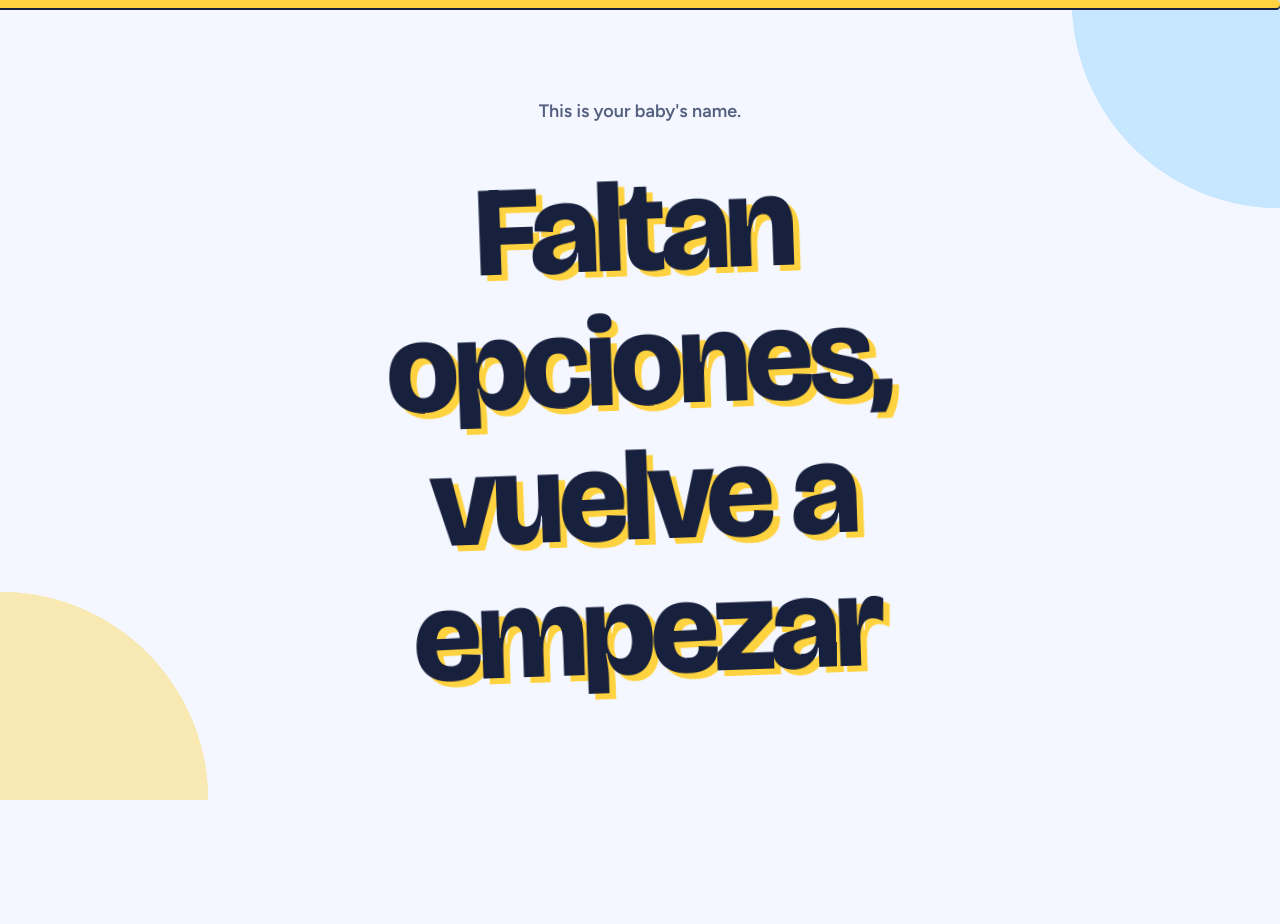
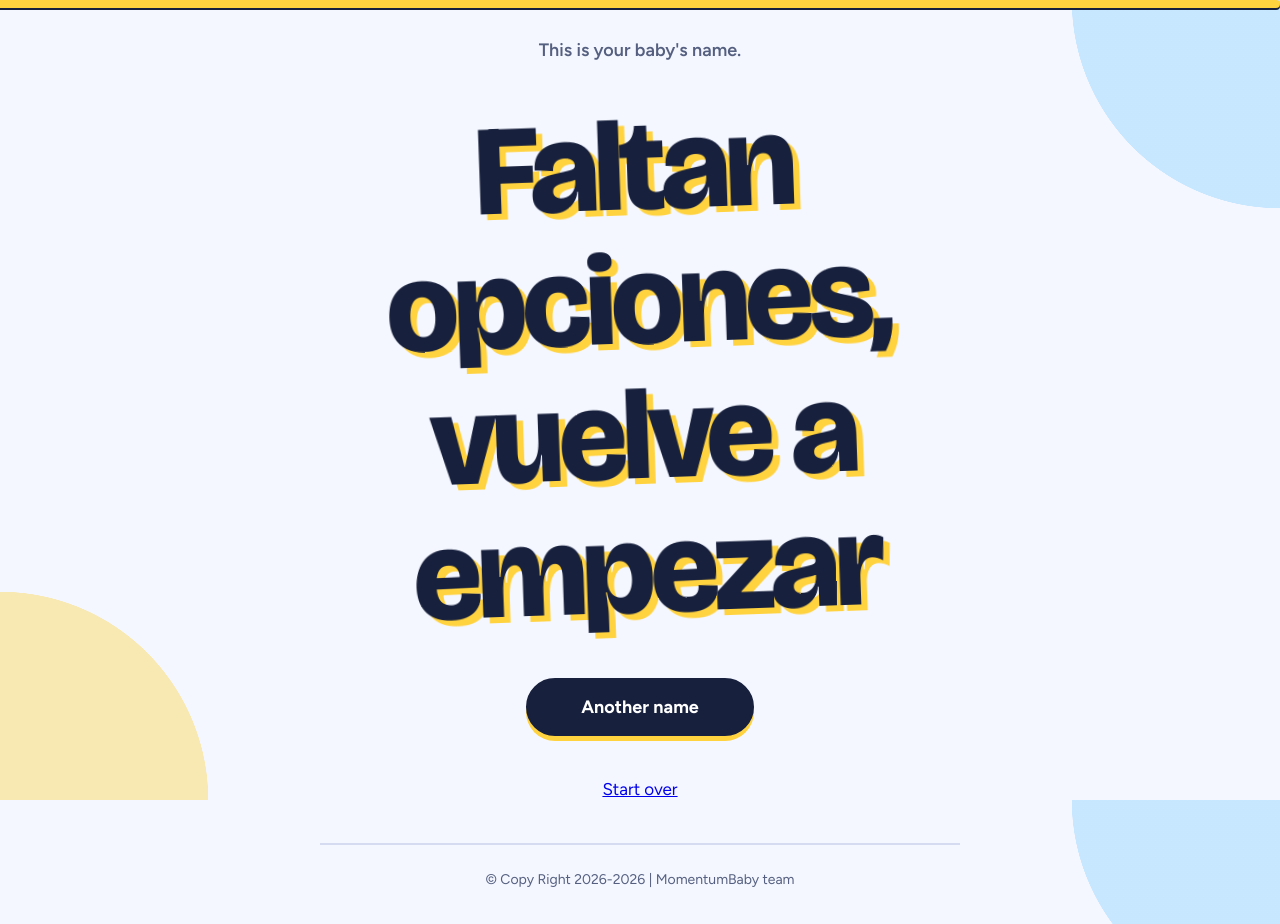
Before and after one commit to wellm3id08/MomentumBaby, a plain HTML site: page index/index5.html in a window 1280 px wide. Before the commit the page ends 800 px from the top, so only its background shows below. Drawn offline with nearby package versions, Linux system fonts and the light colour scheme.

Commit message:
Botón Otro nombre en el resultado

```diff
--- a/index/index5.html
+++ b/index/index5.html
@@ -10,7 +10,14 @@
     <main>
         <h1>This is your baby's name.</h1>
         <p id="nombreBebe"></p>
+        <div class="acciones">
+            <button type="button" id="otro">Another name</button>
+        </div>
+        <a class="reiniciar" href="index.html">Start over</a>
     </main>
+    <footer>
+        <p>&copy; Copy Right 2026-2026 | MomentumBaby team</p>
+    </footer>
     <script src="../JS/nombres.js"></script>
     <script src="../JS/javaScript.js"></script>
 </body>
```
